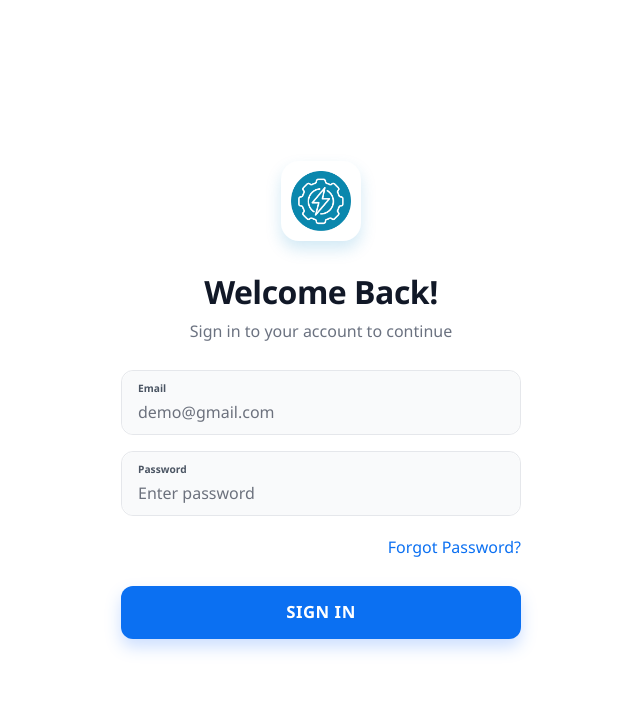
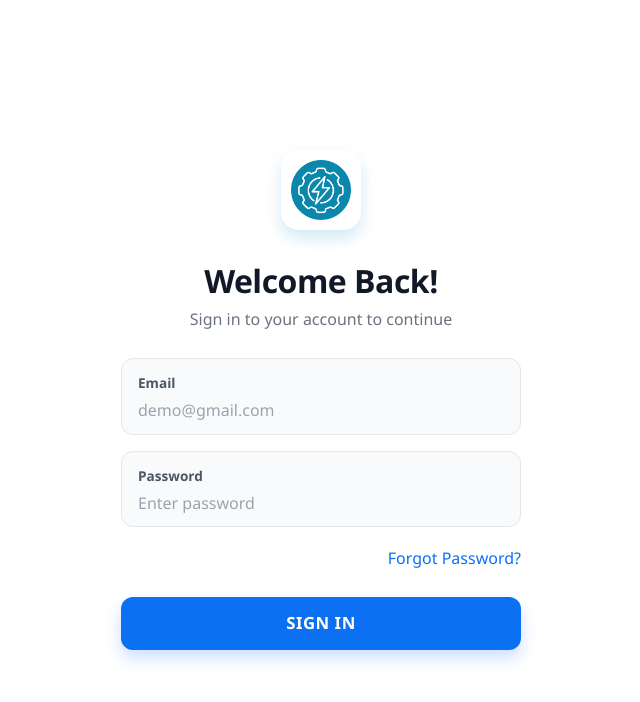
Before and after one commit to Mamtagurjar/OEE, a React (Vite) app: page /login in a window 1280 px wide. Shown: the top 702 px of the page, without its empty margins (319-959 px from the left). Built offline with nearby package versions, Linux system fonts and the light colour scheme.

Commit message:
created the reusable components

```diff
--- /dev/null
+++ b/src/components/PageToolbar.tsx
@@ -0,0 +1,63 @@
+import React from 'react';
+import {
+  IonButtons,
+  IonHeader,
+  IonMenuButton,
+  IonTitle,
+  IonToolbar,
+} from '@ionic/react';
+
+import NotificationBell from './NotificationBell';
+import PdfDownloadControl from './PdfDownloadControl';
+import { type ModuleType, type PdfReportData } from './PdfReportTemplate';
+
+type CustomRange = {
+  start: string;
+  end: string;
+};
+
+type PageToolbarProps = {
+  title: string;
+  selectedRange: string;
+  selectedRangeLabel: string;
+  onSelectRange: (value: string, label: string, customRange?: CustomRange) => void;
+  contentRef: React.RefObject<HTMLElement | null>;
+  fileName?: (rangeLabel: string, rangeValue: string) => string;
+  moduleType?: ModuleType;
+  data?: PdfReportData;
+};
+
+const PageToolbar: React.FC<PageToolbarProps> = ({
+  title,
+  selectedRange,
+  selectedRangeLabel,
+  onSelectRange,
+  contentRef,
+  fileName,
+  moduleType,
+  data,
+}) => {
+  return (
+    <IonHeader>
+      <IonToolbar>
+        <IonButtons slot="start">
+          <IonMenuButton color="primary" />
+        </IonButtons>
+        <IonTitle>{title}</IonTitle>
+        <PdfDownloadControl
+          pageTitle={title}
+          selectedRange={selectedRange}
+          selectedRangeLabel={selectedRangeLabel}
+          onSelectRange={onSelectRange}
+          contentRef={contentRef}
+          fileName={fileName}
+          moduleType={moduleType}
+          data={data}
+        />
+        <NotificationBell />
+      </IonToolbar>
+    </IonHeader>
+  );
+};
+
+export default PageToolbar;
--- a/src/pages/Auth.css
+++ b/src/pages/Auth.css
@@ -75,7 +75,74 @@
   gap: 16px;
 }
 
+.auth-field {
+  background: #f9fafb;
+  border: 1px solid #e5e7eb;
+  border-radius: 12px;
+  padding: 12px 16px 10px;
+  transition: border-color 0.2s ease, box-shadow 0.2s ease, background-color 0.2s ease;
+}
+
+.auth-field:focus-within {
+  background: #ffffff;
+  border-color: var(--ion-color-primary, #3880ff);
+  box-shadow: 0 0 0 4px rgba(56, 128, 255, 0.1);
+}
+
+.auth-field-control {
+  display: flex;
+  align-items: center;
+  gap: 8px;
+}
+
+.auth-native-input {
+  width: 100%;
+  border: 0;
+  outline: 0;
+  background: transparent !important;
+  color: #111827;
+  font-size: 1rem;
+  line-height: 1.4;
+  padding: 6px 0 2px;
+  margin: 0;
+  appearance: none;
+  -webkit-appearance: none;
+}
+
+.auth-native-input::placeholder {
+  color: #9ca3af;
+}
+
+.auth-native-input:-webkit-autofill,
+.auth-native-input:-webkit-autofill:hover,
+.auth-native-input:-webkit-autofill:focus {
+  -webkit-text-fill-color: #111827 !important;
+  -webkit-box-shadow: 0 0 0 1000px transparent inset !important;
+  box-shadow: 0 0 0 1000px transparent inset !important;
+  transition: background-color 9999s ease-in-out 0s;
+}
+
+.auth-clear-button {
+  border: 0;
+  background: transparent;
+  color: #6b7280;
+  cursor: pointer;
+  font-size: 2rem;
+  line-height: 1;
+  padding: 0;
+  width: 28px;
+  height: 28px;
+  display: grid;
+  place-items: center;
+  flex-shrink: 0;
+}
+
+.auth-clear-button:hover {
+  color: #374151;
+}
+
 .input-item {
+  --auth-input-bg: #f9fafb;
   --background: #f9fafb;
   --border-radius: 12px;
   --padding-start: 16px;
@@ -85,9 +152,31 @@
 }
 
 .input-item.item-has-focus {
+  --auth-input-bg: #ffffff;
   --background: #ffffff;
   border-color: var(--ion-color-primary, #3880ff);
   box-shadow: 0 0 0 4px rgba(56, 128, 255, 0.1);
+}
+
+.auth-input {
+  --background: transparent;
+}
+
+.auth-input::part(native) {
+  background: transparent !important;
+  box-shadow: none !important;
+  color: #111827;
+}
+
+.input-item .auth-input:-webkit-autofill,
+.input-item .auth-input:-webkit-autofill:hover,
+.input-item .auth-input:-webkit-autofill:focus,
+.input-item .auth-input::part(native):-webkit-autofill,
+.input-item .auth-input::part(native):-webkit-autofill:hover,
+.input-item .auth-input::part(native):-webkit-autofill:focus {
+  -webkit-text-fill-color: #111827 !important;
+  box-shadow: 0 0 0 1000px var(--auth-input-bg) inset !important;
+  transition: background-color 9999s ease-in-out 0s;
 }
 
 .input-label {
--- a/src/pages/Login.tsx
+++ b/src/pages/Login.tsx
@@ -1,9 +1,6 @@
 import {
   IonButton,
   IonContent,
-  IonInput,
-  IonItem,
-  IonLabel,
   IonNote,
   IonPage,
   IonRouterLink,
@@ -113,41 +110,53 @@ const Login: React.FC = () => {
             </div>
 
             <form onSubmit={handleSubmit} noValidate className="auth-form">
-              <IonItem className="input-item" lines="none">
-                <IonLabel position="stacked" className="input-label">Email</IonLabel>
-                <IonInput
+              <div className="auth-field">
+                <label htmlFor="login-email" className="input-label">Email</label>
+                <div className="auth-field-control">
+                  <input
+                    id="login-email"
+                    className="auth-native-input"
                     type="email"
-                  inputmode="email"
-                  autocomplete="email"
+                    inputMode="email"
+                    autoComplete="email"
                     placeholder="demo@gmail.com"
                     value={loginData.email}
-                  onIonInput={(event) =>
-                    setField('email', event.detail.value ?? '')
-                  }
-                  onIonBlur={() => markTouched('email')}
-                  clearInput
+                    onChange={(event) => setField('email', event.target.value)}
+                    onBlur={() => markTouched('email')}
                   />
-              </IonItem>
+                  {loginData.email ? (
+                    <button
+                      type="button"
+                      className="auth-clear-button"
+                      aria-label="Clear email"
+                      onClick={() => setField('email', '')}
+                    >
+                      ×
+                    </button>
+                  ) : null}
+                </div>
+              </div>
               {touched.email && errors.email ? (
                 <IonNote color="danger" className="inline-error">
                   {errors.email}
                 </IonNote>
               ) : null}
 
-              <IonItem className="input-item" lines="none">
-                <IonLabel position="stacked" className="input-label">Password</IonLabel>
-                <IonInput
+              <div className="auth-field">
+                <label htmlFor="login-password" className="input-label">Password</label>
+                <div className="auth-field-control">
+                  <input
+                    id="login-password"
+                    className="auth-native-input"
                     type="password"
-                  clearOnEdit={false}
-                  autocomplete="current-password"
+                    autoComplete="current-password"
                     placeholder="Enter password"
                     value={loginData.password}
-                  onIonInput={(event) =>
-                    setField('password', event.detail.value ?? '')
-                  }
-                  onIonBlur={() => markTouched('password')}
+                    onChange={(event) => setField('password', event.target.value)}
+                    onBlur={() => markTouched('password')}
                   />
-              </IonItem>
+                </div>
+              </div>
               {touched.password && errors.password ? (
                 <IonNote color="danger" className="inline-error">
                   {errors.password}
--- a/src/pages/MaintenanceLog.tsx
+++ b/src/pages/MaintenanceLog.tsx
@@ -1,12 +1,7 @@
 import React, { useMemo, useRef, useState } from 'react';
 import {
   IonContent,
-  IonHeader,
   IonPage,
-  IonTitle,
-  IonToolbar,
-  IonButtons,
-  IonMenuButton,
   IonCard,
   IonList,
   IonItem,
@@ -16,8 +11,7 @@ import {
 } from '@ionic/react';
 import { documentTextOutline, constructOutline } from 'ionicons/icons';
 import '../components/EnergyConsumption.css';
-import PdfDownloadControl from '../components/PdfDownloadControl';
-import NotificationBell from '../components/NotificationBell';
+import PageToolbar from '../components/PageToolbar';
 import { getTimeRangeTotalMinutes, makeSeededRandom, type CustomRange } from '../utils/timeRange';
 
 const MaintenanceLog: React.FC = () => {
@@ -48,14 +42,8 @@ const MaintenanceLog: React.FC = () => {
 
   return (
     <IonPage>
-      <IonHeader>
-        <IonToolbar>
-          <IonButtons slot="start">
-            <IonMenuButton color="primary" />
-          </IonButtons>
-          <IonTitle>Maintenance Log</IonTitle>
-          <PdfDownloadControl
-            pageTitle="Maintenance Log"
+      <PageToolbar
+        title="Maintenance Log"
         selectedRange={selectedRange}
         selectedRangeLabel={selectedRangeLabel}
         onSelectRange={handleSelectRange}
@@ -75,13 +63,8 @@ const MaintenanceLog: React.FC = () => {
           ]
         }}
       />
-          <NotificationBell />
-        </IonToolbar>
-      </IonHeader>
-
       <IonContent className="ion-padding" style={{ '--background': '#f8fafc' }}>
         <div ref={contentRef} className="energy-inner" style={{ paddingTop: '2.5rem' }}>
-
           <div className="energy-title-row">
             <h2 style={{ fontSize: '1.25rem', fontWeight: 600, color: '#1e293b', margin: 0 }}>System Electrical Health</h2>
           </div>
--- a/src/pages/ShiftProduction.tsx
+++ b/src/pages/ShiftProduction.tsx
@@ -1,12 +1,7 @@
 import React, { useMemo, useRef, useState } from 'react';
 import {
   IonContent,
-  IonHeader,
   IonPage,
-  IonTitle,
-  IonToolbar,
-  IonButtons,
-  IonMenuButton,
   IonCard,
   IonList,
   IonItem,
@@ -17,9 +12,8 @@ import {
 import { flashOutline, speedometerOutline, pulseOutline } from 'ionicons/icons';
 import '../components/EnergyConsumption.css';
 import '../components/CustomSelect.css';
+import PageToolbar from '../components/PageToolbar';
 import SearchableDropdown from '../components/SearchableDropdown';
-import PdfDownloadControl from '../components/PdfDownloadControl';
-import NotificationBell from '../components/NotificationBell';
 import { getTimeRangeTotalMinutes, makeSeededRandom, type CustomRange } from '../utils/timeRange';
 
 const ShiftProduction: React.FC = () => {
@@ -72,14 +66,8 @@ const ShiftProduction: React.FC = () => {
 
   return (
     <IonPage>
-      <IonHeader>
-        <IonToolbar>
-          <IonButtons slot="start">
-            <IonMenuButton color="primary" />
-          </IonButtons>
-          <IonTitle>Shift Summary</IonTitle>
-          <PdfDownloadControl
-            pageTitle="Shift Summary"
+      <PageToolbar
+        title="Shift Summary"
         selectedRange={selectedRange}
         selectedRangeLabel={selectedRangeLabel}
         onSelectRange={handleSelectRange}
@@ -99,10 +87,6 @@ const ShiftProduction: React.FC = () => {
           ]
         }}
       />
-          <NotificationBell />
-        </IonToolbar>
-      </IonHeader>
-
       <IonContent className="ion-padding" style={{ '--background': '#f8fafc' }}>
         <div ref={contentRef} className="energy-inner" style={{ paddingTop: '2.5rem' }}>
           <div className="energy-title-row">
```
Also changed, not shown: src/pages/EnergyDashboard.tsx (+9 -28 lines), src/pages/MachineComparison.tsx (+22 -46 lines), src/pages/OEEDashboard.tsx (+4 -27 lines), src/pages/PowerMonitoring.tsx (+12 -29 lines), src/pages/SystemAlerts.tsx (+11 -25 lines). Lines whose indentation alone changed are shown as unchanged.
